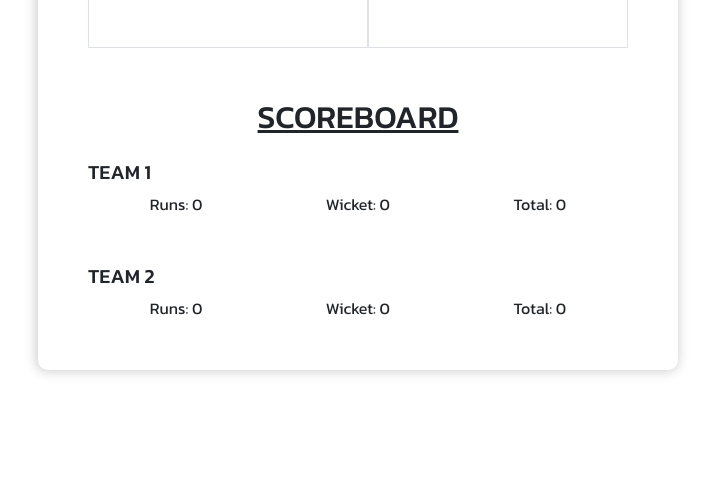
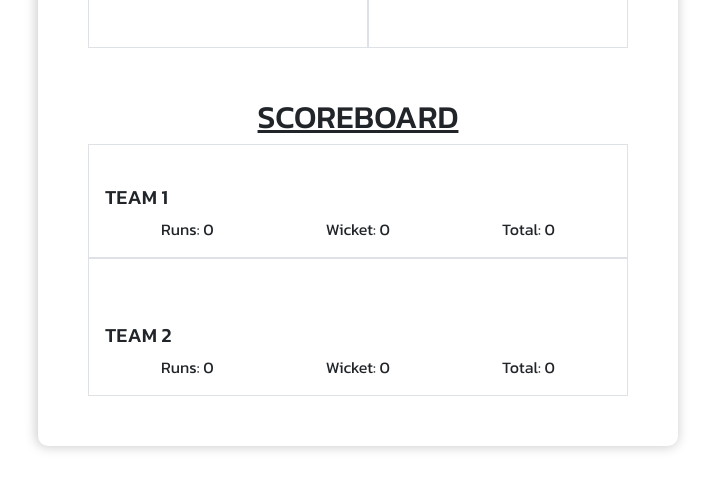
Before and after one commit to rr-prashant/web-inventory, a plain HTML site: page js4-Cricket/index.html in a window 1280 px wide. Shown: the part 364-854 px from the top of the page, without its empty margins (282-995 px from the left). Before the commit the page ends 824 px from the top, so only its background shows below. Drawn offline with nearby package versions, Linux system fonts and the light colour scheme.

Commit message:
second commit to js-4 - styling2

```diff
--- a/js4-Cricket/index.html
+++ b/js4-Cricket/index.html
@@ -42,12 +42,15 @@
                 </div>
                 <div class="scoreboard">
                     <h2 class="score-head"><u>SCOREBOARD</u></h2>
+                    <div class="border border-1 px-3 py-3">
                         <h5 class="mt-4">TEAM 1</h5>
                         <div class="d-flex justify-content-around">
                             <div class="runs">Runs: 0</div>
                             <div class="wicket">Wicket: 0</div>
                             <div class="total1-runs">Total: 0</div>
                         </div>
+                    </div>
+                    <div class="border border-1 px-3 py-3">
                         <h5 class="mt-5">TEAM 2</h5>
                         <div class="d-flex justify-content-around">
                             <div class="runs">Runs: 0</div>
@@ -57,6 +60,7 @@
                     </div>
                 </div>
             </div>
+       </div>
 
         <script src="./script.js"></script>
     </body>
```
Lines whose indentation alone changed are shown as unchanged.
